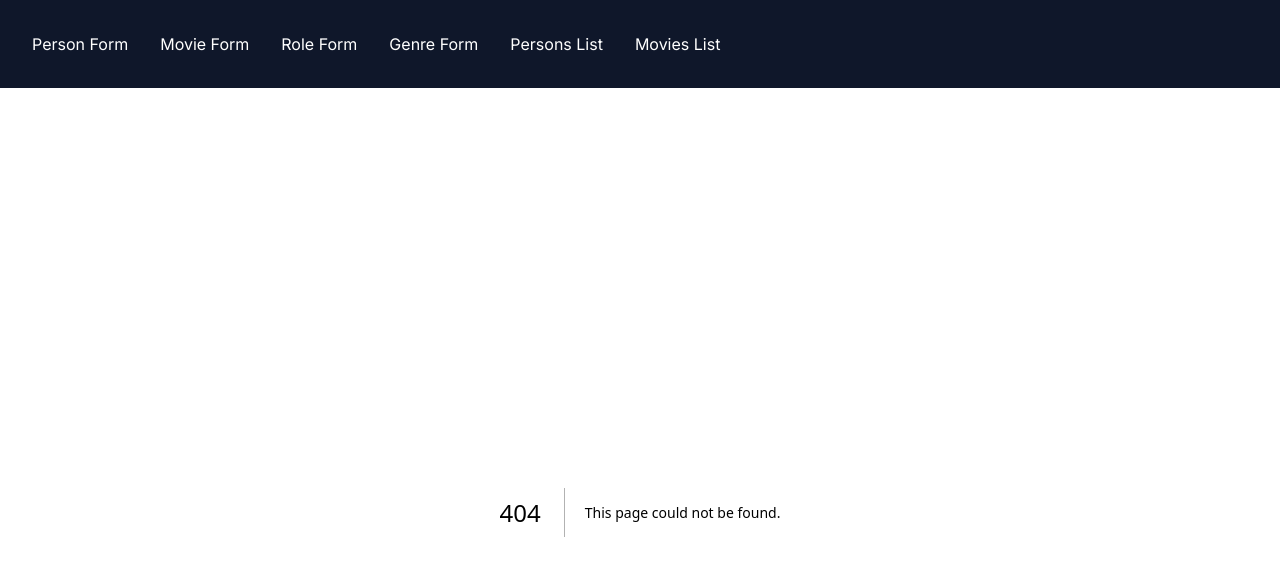
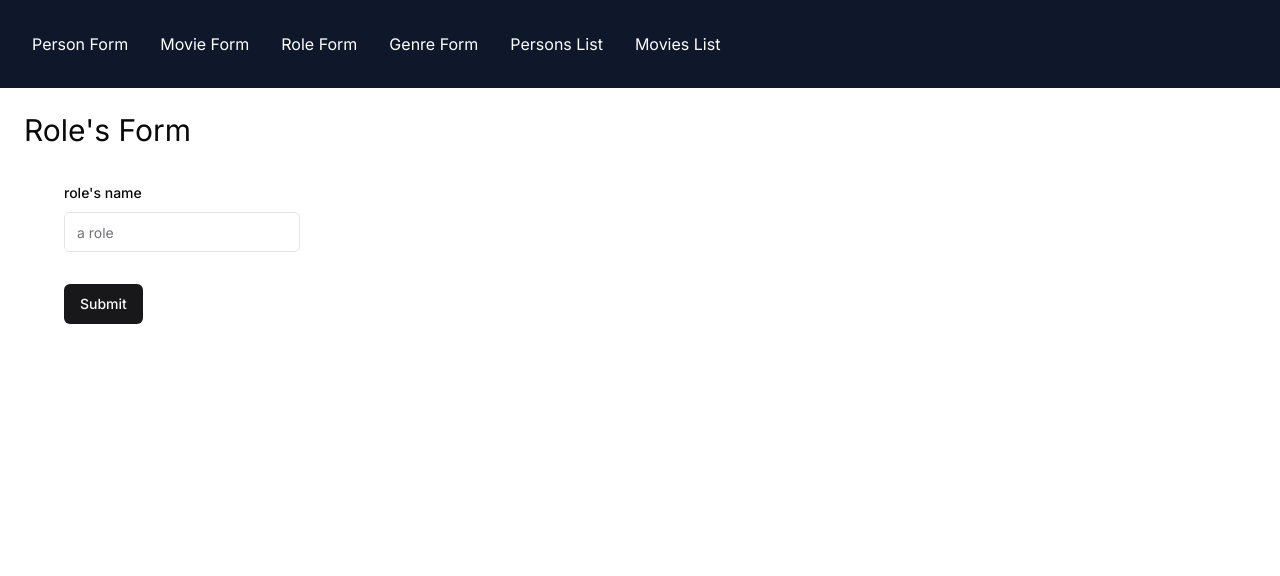
Before and after one commit to Molina-Q/next-ts-ghibli, a Next.js app: page /roles in a window 1280 px wide. Before the commit this address had no page. Shown: the top 576 px of the page. Built offline with nearby package versions, Linux system fonts and the light colour scheme.

Commit message:
feat: Create RoleForm component for creating a role

```diff
--- /dev/null
+++ b/app/roles/page.tsx
@@ -0,0 +1,84 @@
+"use client"
+import { zodResolver } from "@hookform/resolvers/zod"
+import { useForm } from "react-hook-form"
+import * as z from "zod"
+
+import { Button } from "@/components/ui/button"
+import {
+    Form,
+    FormControl,
+    FormDescription,
+    FormField,
+    FormItem,
+    FormLabel,
+    FormMessage,
+} from "@/components/ui/form"
+import { Label } from "@/components/ui/label"
+import { Input } from "@/components/ui/input"
+import { db } from "@/lib/db"
+import axios from "axios"
+import { useRouter } from "next/navigation"
+
+import { addDays, format } from "date-fns"
+import { Calendar as CalendarIcon } from "lucide-react"
+import { Popover, PopoverContent, PopoverTrigger } from "@/components/ui/popover"
+import { Calendar } from "@/components/ui/calendar"
+import { cn } from "@/lib/utils"
+import { toast } from "sonner"
+
+const formSchema = z.object({
+    name: z.string().min(1, {
+        message: "name must not be empty.",
+    }),
+})
+
+export default function RoleForm() {
+    const router = useRouter();
+
+    // 1. Define your form.
+    const form = useForm<z.infer<typeof formSchema>>({
+        resolver: zodResolver(formSchema),
+        defaultValues: {
+            name: "",
+        },
+    })
+
+    const onSubmit = async (values: z.infer<typeof formSchema>) => {
+        try {
+            await axios.post(`/api/role/create`, values);
+            toast.success("Genre created successfully !");
+            form.reset();
+
+            router.refresh();
+
+        } catch {
+            toast.error("Something went wrong");
+        }
+    }
+
+    return (
+        <Form {...form} >
+            <form onSubmit={form.handleSubmit(onSubmit)} className="space-y-8 space-x-10">
+
+                <h1 className='text-3xl'>Role's Form</h1>
+
+                <div className="flex gap-4 ">
+                    <FormField
+                        control={form.control}
+                        name="name"
+                        render={({ field }) => (
+                            <FormItem>
+                                <FormLabel>role's name</FormLabel>
+                                <FormControl>
+                                    <Input type="text" placeholder="a role" {...field} />
+                                </FormControl>
+                                <FormMessage />
+                            </FormItem>
+                        )}
+                    />
+                </div>
+                <Button type="submit">Submit</Button>
+            </form>
+        </Form>
+    )
+}
```
